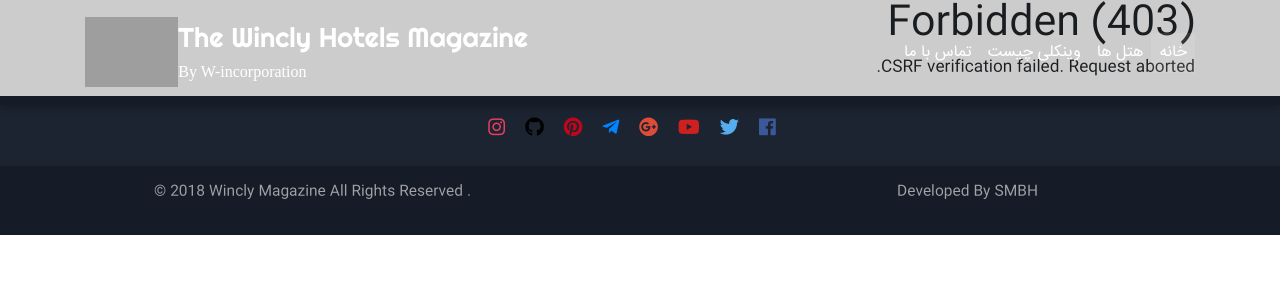
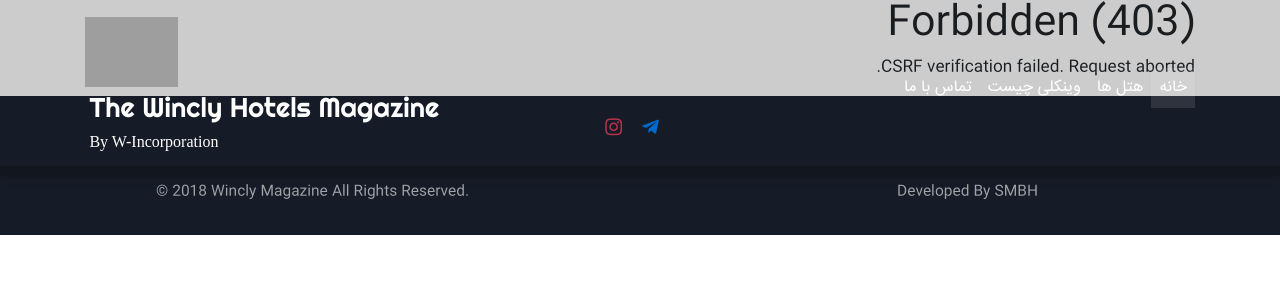
Before and after one commit to hope-techs/wincly, a Django app: template wincly/app/templates/403_csrf.html in a window 1280 px wide. Shown: the top 300 px of the page. Run offline with Django 3.2, Linux system fonts and the light colour scheme; the template is opened without the code that fills it, so the values that code supplies are empty; parts of the project's set-up code (start-up, migrations or seed data) failed here and were passed over; some libraries are stand-ins or nearby versions; some web fonts are replaced; grey boxes are pictures that could not be loaded.

Commit message:
minor changes

```diff
--- a/wincly/app/static/css/home.css
+++ b/wincly/app/static/css/home.css
@@ -1,7 +1,7 @@
 #intro {
   height: 100vh;
   /* The image used */
-  background-image: url("../img/hotel.jpg");
+  background-image: url("../img/hotel1.jpg");
   /* Set a specific height */
   min-height: 500px;
   /* Create the parallax scrolling effect */
--- a/wincly/app/static/css/style.css
+++ b/wincly/app/static/css/style.css
@@ -148,7 +148,7 @@
 
 #searchSection {
   /* The image used */
-  background-image: url("../img/bg_map3.jpg");
+  background-image: url("../img/plane2.jpg");
   /* background-image: url("{% static 'img/bg_map3.jpg' %}"); */
   /* Set a specific height */
   min-height: 600px;
@@ -180,3 +180,8 @@
   direction: rtl;
   text-align: right;
 }
+
+.navContent {
+  float: left;
+  margin-left: 1%;
+}
--- a/wincly/app/templates/base.html
+++ b/wincly/app/templates/base.html
@@ -8,7 +8,7 @@
   <meta name="viewport" content="width=device-width, initial-scale=1, shrink-to-fit=no">
   <meta http-equiv="x-ua-compatible" content="ie=edge">
   <title>{% block title %}Wincly{% endblock title %}</title>
-  <link rel="icon" href="{% static 'img/favicons/logo-white.png' %}">
+  <link rel="icon" href="{% static 'img/favicons/Logo-black.png' %}">
 
   {% block css %}
 
@@ -102,14 +102,14 @@
       </div>
 
       <!-- Brand -->
-      <a class="navbar-brand fontBold" href="#">
+      <a class="navbar-brand fontBold" href="{% url 'App:home' %}">
         <div id="BrandStyle">
           <img src="{% static 'img/logo-white.png' %}" height="70" />
         </div>
-        <div style="float: left">
+        <div class="navContent">
           <strong id="bm">The Wincly Hotels Magazine</strong>
           <br />
-          <span id="smTxt">By W-incorporation</span>
+          <span id="smTxt">By W-Incorporation</span>
         </div>
       </a>
 
@@ -148,35 +148,12 @@
 
     <!-- Social icons -->
     <div class="p-4">
-      <a href="https://www.facebook.com/" target="_blank">
-        <i class="fab fa-facebook fa-lg mr-3" style="color: #3b5999;"></i>
-      </a>
 
-      <a href="https://twitter.com/" target="_blank">
-        <i class="fab fa-twitter fa-lg mr-3" style="color: #55acee;"></i>
-      </a>
-
-      <a href="https://www.youtube.com/" target="_blank">
-        <i class="fab fa-youtube fa-lg mr-3" style="color: #cd201f;"></i>
-      </a>
-
-      <a href="https://plus.google.com/" target="_blank">
-        <i class="fab fa-google-plus fa-lg mr-3" style="color: #dd4b39;"></i>
-      </a>
-
-      <a href="https://telegram.org/" target="_blank">
+      <a href="https://telegram.me/W_Inc" target="_blank">
         <i class="fab fa-telegram-plane fa-lg mr-3" style="color: #0084ff;"></i>
       </a>
 
-      <a href="https://pinterest.com/" target="_blank">
-        <i class="fab fa-pinterest fa-lg mr-3" style="color: #bd081c;"></i>
-      </a>
-
-      <a href="https://github.com/" target="_blank">
-        <i class="fab fa-github fa-lg mr-3" style="color: black;"></i>
-      </a>
-
-      <a href="https://www.instagram.com/" target="_blank">
+      <a href="https://www.instagram.com/winclymag" target="_blank">
         <i class="fab fa-instagram fa-lg mr-3" style="color: #e4405f;"></i>
       </a>
     </div>
@@ -195,9 +172,8 @@
           2018
           {% blocktrans %}
           Wincly Magazine
-          All Rights Reserved
+          All Rights Reserved.
           {% endblocktrans %}
-          .
         </p>
       </div>
     </div>
```
Also changed, not shown: config/settings/production.py (+13 -13 lines), wincly/app/static/css/hotels.css (+0 -13 lines), wincly/app/static/img/boat1.png (deleted), wincly/app/static/img/plane1.png (deleted), wincly/app/static/img/train1.png (deleted), 1 other file.
